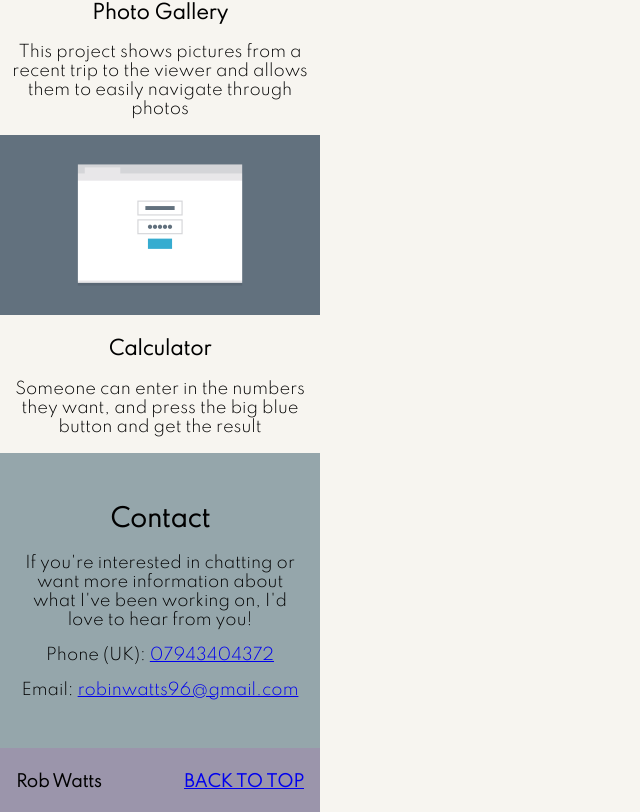
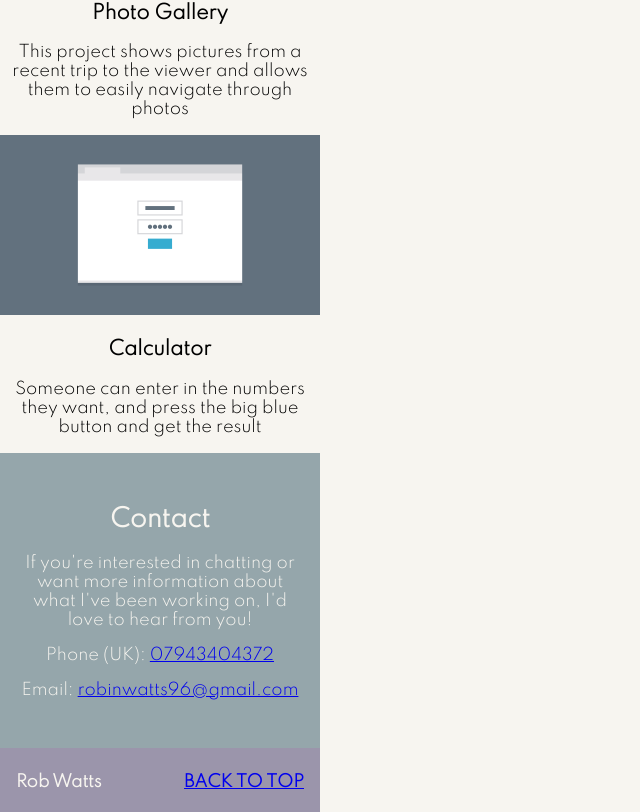
Before and after one commit to robinwatts96/Mobile-first_Responsive_Layout, a plain HTML site: page index.html in a window 1280 px wide. Shown: the part 2128-2940 px from the top of the page, without its empty margins (0-640 px from the left). Drawn offline with Linux system fonts and the light colour scheme.

```diff
--- a/css/styles.css
+++ b/css/styles.css
@@ -42,6 +42,7 @@ nav li {
     background-color: #95a6ab;
     padding: 2em 1em 2em 1em;
     margin: auto;
+    color: #F7F5F0;
 }
 
 footer ul {
@@ -55,6 +56,7 @@ footer {
     padding: 2em;
     margin: auto;
     background-color: #9B95AB;
+    color: #F7F5F0;
 }
 
 .footer-rob {
```
